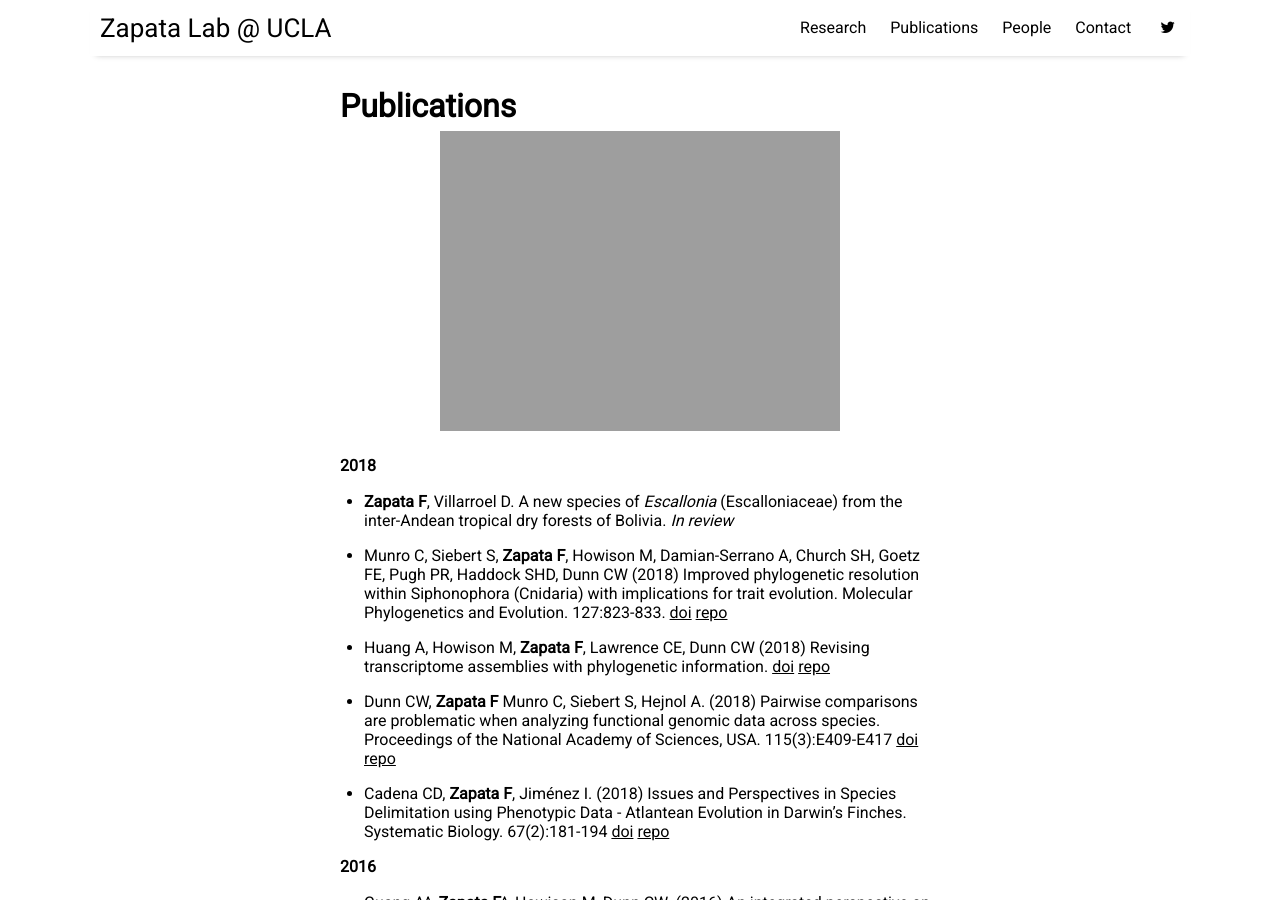
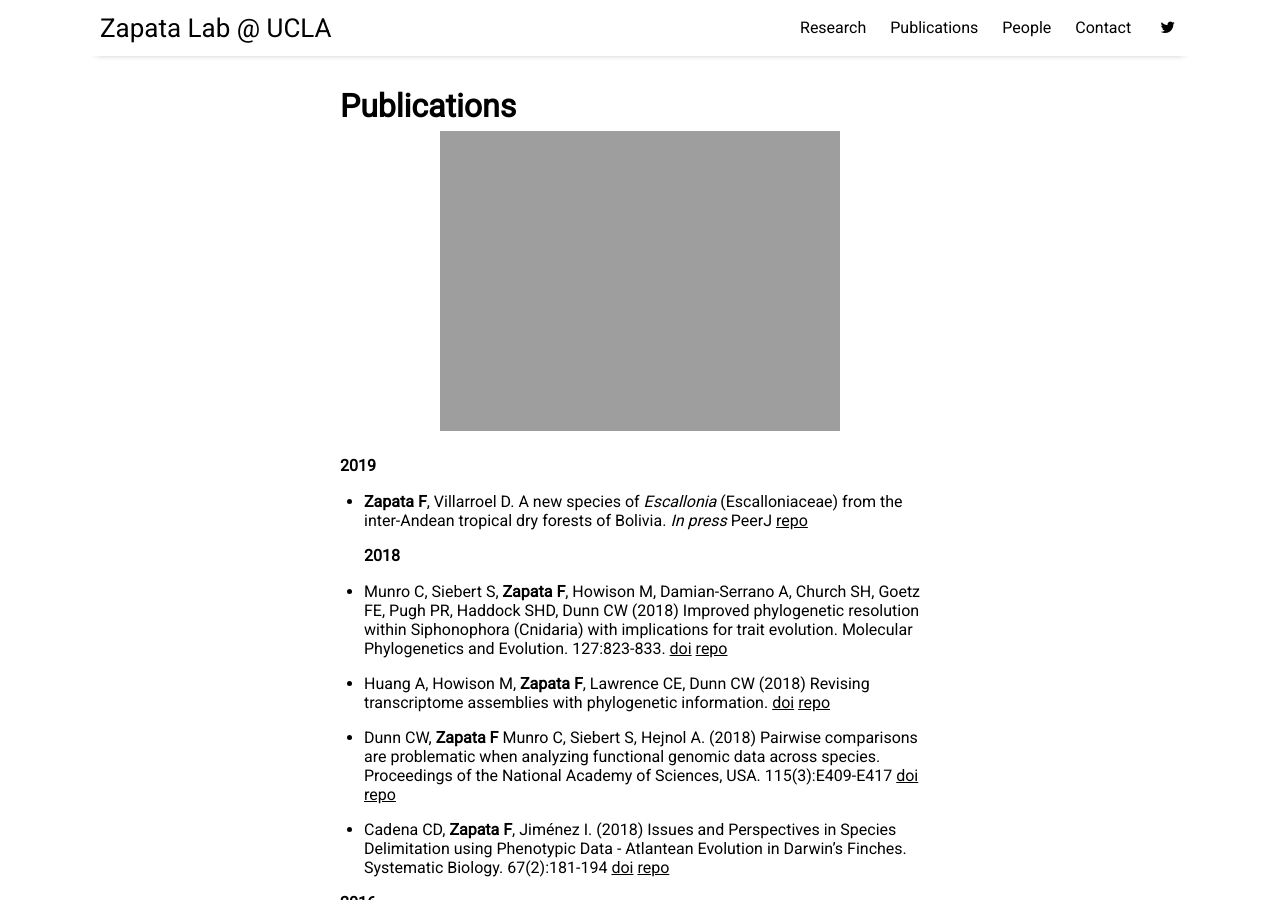
Before and after one commit to zapataf/zapataf.github.io, a Jekyll site: the page built from _posts/2018-01-03-publications.md, in a window 1280 px wide and 900 px high. Built offline with Jekyll 4.4.1, drawn with Linux system fonts in a browser that asks for light colours; nearby versions of some CDN libraries; comment, search, counter and statistics services are not loaded.

Commit message:
updates pubs

```diff
--- a/_posts/2018-01-03-publications.md
+++ b/_posts/2018-01-03-publications.md
@@ -7,8 +7,9 @@ tags: [documentation]
 image: paramo.jpg
 ---
 
+#### 2019
+* **Zapata F**, Villarroel D. A new species of *Escallonia* (Escalloniaceae) from the inter-Andean tropical dry forests of Bolivia. *In press* PeerJ [repo](https://github.com/zapataf/ms_eharrisii)
 #### 2018
-* **Zapata F**, Villarroel D. A new species of *Escallonia* (Escalloniaceae) from the inter-Andean tropical dry forests of Bolivia. *In review*
 * Munro C, Siebert S, **Zapata F**, Howison M, Damian-Serrano A, Church SH, Goetz FE, Pugh PR, Haddock SHD, Dunn CW (2018) Improved phylogenetic resolution within Siphonophora (Cnidaria) with implications for trait evolution. Molecular Phylogenetics and Evolution. 127:823-833. [doi](https://doi.org/10.1016/j.ympev.2018.06.030) [repo](https://github.com/caseywdunn/siphonophore_phylogeny_2017)
 * Huang A, Howison M, **Zapata F**, Lawrence CE, Dunn CW (2018) Revising transcriptome assemblies with phylogenetic information. [doi](https://www.biorxiv.org/content/early/2017/10/12/202416) [repo](https://github.com/caseywdunn/ms_treeinform)
 * Dunn CW, **Zapata F** Munro C, Siebert S, Hejnol A. (2018) Pairwise comparisons are problematic when analyzing functional genomic data across species. Proceedings of the National Academy of Sciences, USA. 115(3):E409-E417 [doi](http://dx.doi.org/10.1073/pnas.1707515115) [repo](https://github.com/caseywdunn/comparative_expression_2017)
```
